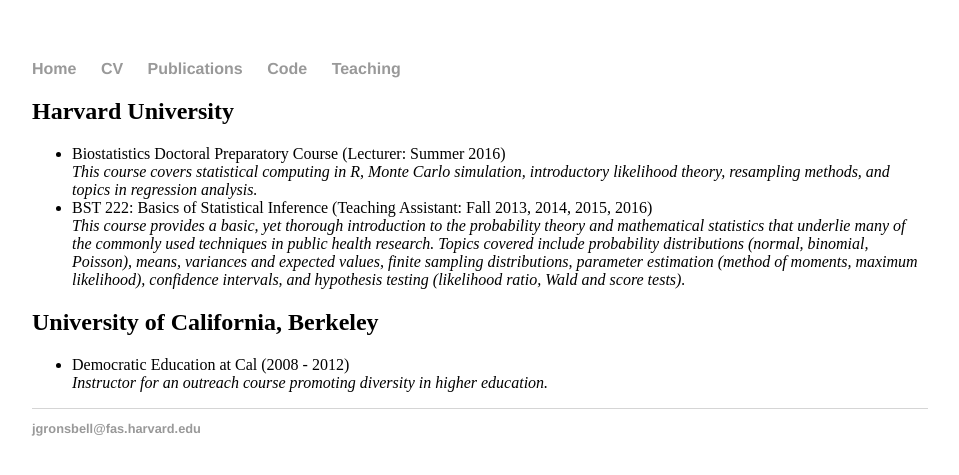
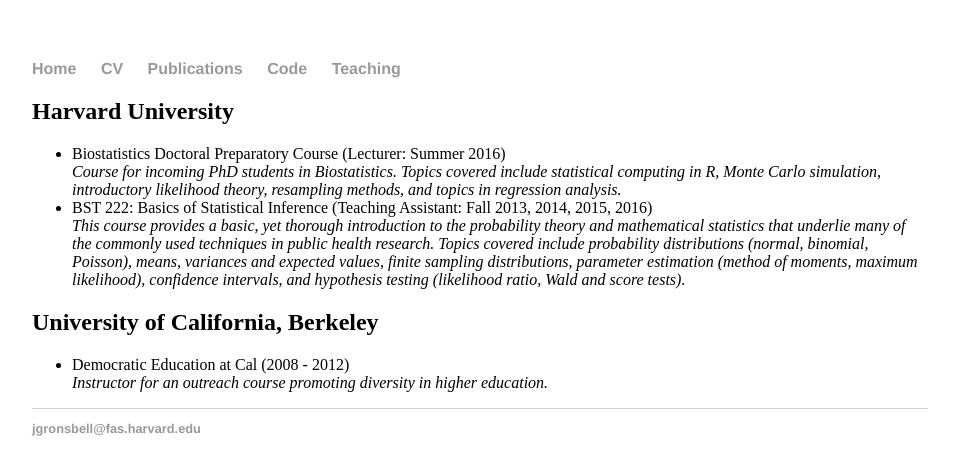
Before and after one commit to jgrons/old_website, a Jekyll site: the page built from teaching.html, in a window 1280 px wide. Shown: the top 475 px of the page, without its empty margins (160-1119 px from the left). Built offline with Jekyll 4.4.1, drawn with Linux system fonts in a browser that asks for light colours.

Commit message:
Update teaching.html

```diff
--- a/teaching.html
+++ b/teaching.html
@@ -8,8 +8,9 @@
 <ul>
 	<li> Biostatistics Doctoral Preparatory Course  (Lecturer: Summer 2016)</li>
 
-	<em>   This course covers statistical computing in R, Monte Carlo simulation,
-		introductory likelihood theory, resampling methods, and topics in regression analysis.
+	<em>   Course for incoming PhD students in Biostatistics.  Topics covered include statistical computing in R,
+		Monte Carlo simulation, introductory likelihood theory, resampling methods,
+		and topics in regression analysis.
 	</em>
 
   <li> BST 222: Basics of Statistical Inference (Teaching Assistant: Fall 2013, 2014, 2015, 2016)</li>
```
